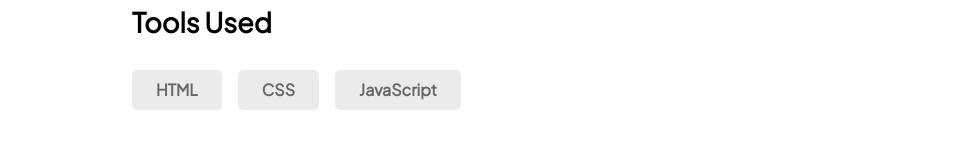
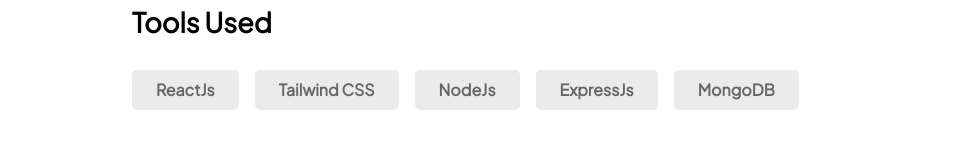
Before and after one commit to abhishek2002Git/blog2, a React (Create React App) app: page /project/1 in a window 1280 px wide. Shown: the part 1843-2003 px from the top of the page, without its empty margins (158-1121 px from the left). Built offline with nearby package versions, Linux system fonts and the light colour scheme; what tw-elements would draw is missing.

Commit message:
projects information

```diff
--- a/src/Components/Home Page/Home.js
+++ b/src/Components/Home Page/Home.js
@@ -194,18 +194,26 @@
           <div className="md:w-[55%] w-[100%] flex md:justify-end justify-center">
             <img
               className="w-[90%]"
-              src="https://d33wubrfki0l68.cloudfront.net/5b377ce34a47fc89fc8d33869f2342518a604589/71ecb/assets/jpeg/yubter.jpeg"
+              src="https://res.cloudinary.com/dw6ehse4v/image/upload/v1667318540/WhatsApp_Image_2022-11-01_at_9.26.16_PM_sq1v0i.jpg"
               alt=""
             />
           </div>
           <div className="w-[100%] md:w-[45%] flex flex-col justify-center md:items-start items-center md:pl-10">
-            <h2 className="text-[26px] font-[700] mb-[1rem]">Yubter</h2>
+            <h2 className="text-[26px] font-[700] mb-[1rem]">
+              Blog + Portfolio
+            </h2>
             <p className="text-[16px] md:text-[17px] text-[#666666] mb-[2rem] leading-[1.7] max-w-[30rem] px-3">
-              Yubter is a platform that I created where people can join the
-              community of their favorite youtube channels and can be part of
-              the conversation.
+              This is my personal blogging and portfolio site which i have
+              created to share my work and learnings in my frontend development
+              journey.
             </p>
-            <button className="project-btn text-[13px] md:text-[15px] text-[#ffffff] bg-[#E53539] tracking-[1px] font-[700] rounded-[5px] py-[1em] px-[3.3em]">
+            <button
+              onClick={() => {
+                navigate("/project/1");
+                window.scrollTo(0, 0);
+              }}
+              className="project-btn text-[13px] md:text-[15px] text-[#ffffff] bg-[#E53539] tracking-[1px] font-[700] rounded-[5px] py-[1em] px-[3.3em]"
+            >
               CASE STUDY
             </button>
           </div>
@@ -215,20 +223,24 @@
           <div className="md:w-[55%] w-[100%] flex md:justify-end justify-center">
             <img
               className="w-[90%]"
-              src="https://d33wubrfki0l68.cloudfront.net/61fc288f39a306e3130c72643480ce015dec48ae/e3272/assets/jpeg/boreal-coffee-clone.jpeg"
+              src="https://res.cloudinary.com/dw6ehse4v/image/upload/v1667982126/talk_jukagx.png"
               alt=""
             />
           </div>
           <div className="w-[100%] md:w-[45%] flex flex-col justify-center md:items-start items-center md:pl-10">
-            <h2 className="text-[26px] font-[700] mb-[1rem]">
-              Boreal Coffee Clone
-            </h2>
+            <h2 className="text-[26px] font-[700] mb-[1rem]">Talk-A-Tive</h2>
             <p className="text-[16px] md:text-[17px] text-[#666666] mb-[2rem] leading-[1.7] max-w-[30rem] px-3">
               I re-created the frontend of Boreal Coffee's official web app
               because I got attracted to their beautiful UI. It was a great
               experience for me to build the entire frontend.
             </p>
-            <button className="project-btn text-[13px] md:text-[15px] text-[#ffffff] bg-[#E53539] tracking-[1px] font-[700] rounded-[5px] py-[1em] px-[3.3em]">
+            <button
+              onClick={() => {
+                navigate("/project/2");
+                window.scrollTo(0, 0);
+              }}
+              className="project-btn text-[13px] md:text-[15px] text-[#ffffff] bg-[#E53539] tracking-[1px] font-[700] rounded-[5px] py-[1em] px-[3.3em]"
+            >
               CASE STUDY
             </button>
           </div>
--- a/src/Data/project.json
+++ b/src/Data/project.json
@@ -1,18 +1,26 @@
 [
   {
     "projectTitle": "Blog + Portfolio",
-    "link": "https://blog203.vercel.app",
-    "image": "https://d33wubrfki0l68.cloudfront.net/5b377ce34a47fc89fc8d33869f2342518a604589/71ecb/assets/jpeg/yubter.jpeg",
+    "link": "https://shuklaabhishek.com",
+    "image": "https://res.cloudinary.com/dw6ehse4v/image/upload/v1667318540/WhatsApp_Image_2022-11-01_at_9.26.16_PM_sq1v0i.jpg",
     "p1": "Yubter is a platform for people to join the community of their favorite youtube channel. I had an idea and I thought it will be cool and helpful for Youtube users to have a place where they can chat with other like-minded people who follow the same Youtube channel as them and build a stronger community.",
     "p2": "I took inspiration from other similar platforms like Discord, Slack, etc. which are similar in terms of having a place for people of certain communities and providing them a space to communicate and meet like-minded people of the same community.",
-    "tools": ["HTML", "CSS", "JavaScript"]
+    "tools": ["ReactJs", "Tailwind CSS", "NodeJs", "ExpressJs", "MongoDB"]
   },
   {
     "projectTitle": "Talk-a-Tive",
-    "link": "https://blog203.vercel.app",
-    "image": "https://d33wubrfki0l68.cloudfront.net/5b377ce34a47fc89fc8d33869f2342518a604589/71ecb/assets/jpeg/yubter.jpeg",
+    "link": "https://talk-a-tive.netlify.app",
+    "image": "https://res.cloudinary.com/dw6ehse4v/image/upload/v1667982126/talk_jukagx.png",
     "p1": "Talk-a-Tive is a platform for people to join the community of their favorite youtube channel. I had an idea and I thought it will be cool and helpful for Youtube users to have a place where they can chat with other like-minded people who follow the same Youtube channel as them and build a stronger community.",
     "p2": "I took inspiration from other similar platforms like Discord, Slack, etc. which are similar in terms of having a place for people of certain communities and providing them a space to communicate and meet like-minded people of the same community.",
-    "tools": ["HTML", "CSS", "JavaScript"]
+    "tools": [
+      "ReactJs",
+      "Chakra UI",
+      "Socket.io",
+      "Cloudinary",
+      "NodeJs",
+      "ExpressJs",
+      "MongoDB"
+    ]
   }
 ]
```
